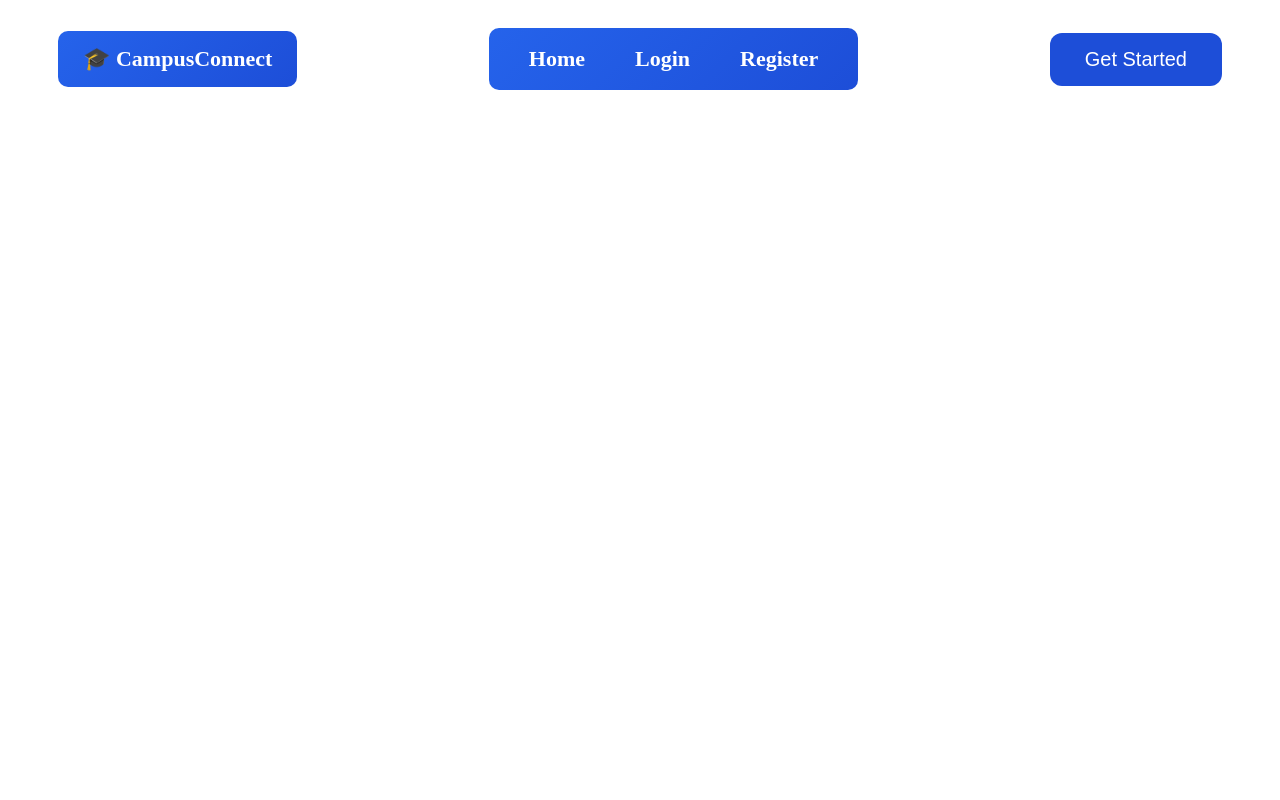
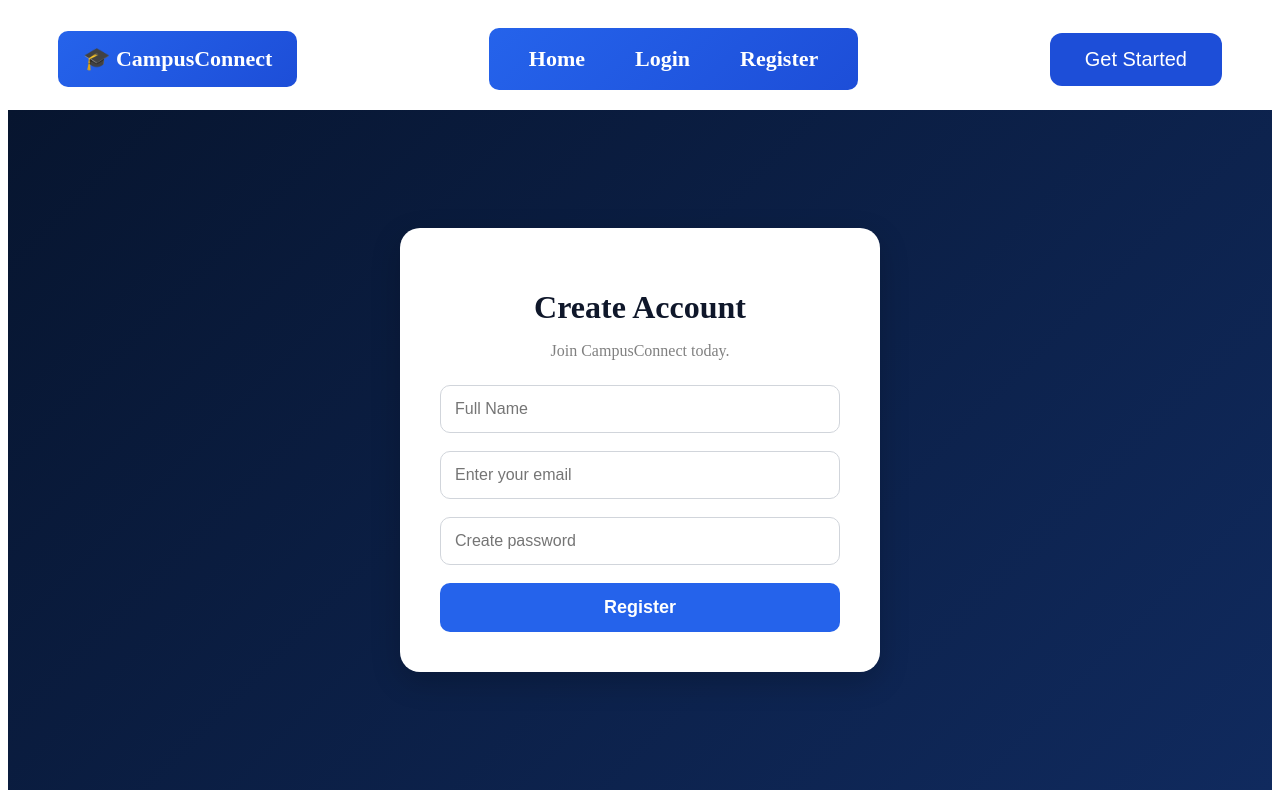
Before and after one commit to Kanishka0559/campusconnect, a React app in the folder frontend/: page /register in a window 1280 px wide. Built offline with nearby package versions, Linux system fonts and the light colour scheme; the HTML template or start-up script is replaced by a standard one.

Commit message:
Added useState to login and register forms and enchanced the UI

```diff
--- a/frontend/src/App.jsx
+++ b/frontend/src/App.jsx
@@ -2,6 +2,8 @@ import { BrowserRouter, Routes, Route } from "react-router-dom";
 
 import Navbar from "./components/Navbar";
 import Home from "./pages/Home";
+import Login from "./pages/Login";
+import Register from "./pages/Register";
 
 function App() {
   return (
@@ -11,6 +13,8 @@ function App() {
 
       <Routes>
         <Route path="/" element={<Home />} />
+        <Route path="/login" element={<Login />} />
+        <Route path="/register" element={<Register />} />
       </Routes>
 
     </BrowserRouter>
--- /dev/null
+++ b/frontend/src/pages/auth.css
@@ -0,0 +1,64 @@
+.auth-container{
+    min-height:85vh;
+    display:flex;
+    justify-content:center;
+    align-items:center;
+    background:linear-gradient(
+        135deg,
+        #07152f,
+        #102a5e
+    );
+}
+
+.auth-card{
+    width:400px;
+    background:white;
+    padding:40px;
+    border-radius:20px;
+    box-shadow:0 10px 30px rgba(0,0,0,0.2);
+}
+
+.auth-card h1{
+    text-align:center;
+    margin-bottom:10px;
+    color:#0f172a;
+}
+
+.auth-card p{
+    text-align:center;
+    margin-bottom:25px;
+    color:gray;
+}
+
+.auth-card form{
+    display:flex;
+    flex-direction:column;
+    gap:18px;
+}
+
+.auth-card input{
+    padding:14px;
+    border:1px solid #d1d5db;
+    border-radius:10px;
+    font-size:16px;
+}
+
+.auth-card input:focus{
+    outline:none;
+    border-color:#2563eb;
+}
+
+.auth-card button{
+    background:#2563eb;
+    color:white;
+    border:none;
+    padding:14px;
+    border-radius:10px;
+    font-size:18px;
+    cursor:pointer;
+    font-weight:600;
+}
+
+.auth-card button:hover{
+    background:#1d4ed8;
+}
--- a/frontend/src/pages/home.css
+++ b/frontend/src/pages/home.css
@@ -16,13 +16,13 @@
     color:white;
 }
 
-.hero-left h3{
-    color:#3b82f6;
+.hero-left h2{
+    color:#c8d2e2;
     font-size:30px;
     margin-bottom:20px;
 }
 
-.hero-left h1{
+.hero-left h3{
     font-size:70px;
     font-family:"Times New Roman", serif;
     margin-bottom:20px;
--- a/frontend/src/pages/home.jsx
+++ b/frontend/src/pages/home.jsx
@@ -6,11 +6,11 @@ function Home() {
 
       <div className="hero-left">
 
-        <h3>Welcome to CampusConnect</h3>
+        <h2>Welcome to CampusConnect</h2>
 
-        <h1>
+        <h3>
           Connect. Learn. Grow.
-        </h1>
+        </h3>
 
         <p>
           Connect with seniors, find project teammates,
--- a/frontend/src/pages/login.jsx
+++ b/frontend/src/pages/login.jsx
@@ -1,14 +1,32 @@
+import "./Auth.css";
+
 function Login() {
   return (
-    <div className="form-container">
-      <div className="card">
-        <h1>Login</h1>
+    <div className="auth-container">
 
-        <input type="email" placeholder="Email" />
-        <input type="password" placeholder="Password" />
+      <div className="auth-card">
 
-        <button>Login</button>
+        <h1>Welcome Back</h1>
+        <p>Login to continue your journey.</p>
+
+        <form>
+          <input
+            type="email"
+            placeholder="Enter your email"
+          />
+
+          <input
+            type="password"
+            placeholder="Enter your password"
+          />
+
+          <button type="submit">
+            Login
+          </button>
+        </form>
+
       </div>
+
     </div>
   );
 }
--- a/frontend/src/pages/register.jsx
+++ b/frontend/src/pages/register.jsx
@@ -1,18 +1,39 @@
+import "./Auth.css";
+
 function Register() {
   return (
-    <div className="container">
-      <h1>Create Account</h1>
+    <div className="auth-container">
 
-      <input type="text" placeholder="Name" />
-      <br /><br />
+      <div className="auth-card">
 
-      <input type="email" placeholder="Email" />
-      <br /><br />
+        <h1>Create Account</h1>
+        <p>Join CampusConnect today.</p>
 
-      <input type="password" placeholder="Password" />
-      <br /><br />
+        <form>
 
-      <button>Register</button>
+          <input
+            type="text"
+            placeholder="Full Name"
+          />
+
+          <input
+            type="email"
+            placeholder="Enter your email"
+          />
+
+          <input
+            type="password"
+            placeholder="Create password"
+          />
+
+          <button type="submit">
+            Register
+          </button>
+
+        </form>
+
+      </div>
+
     </div>
   );
 }
```
